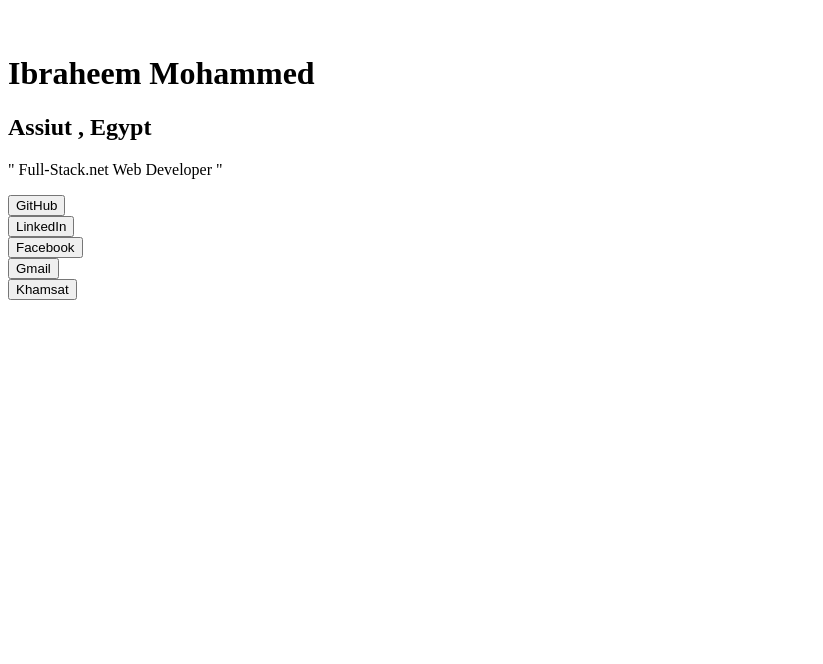
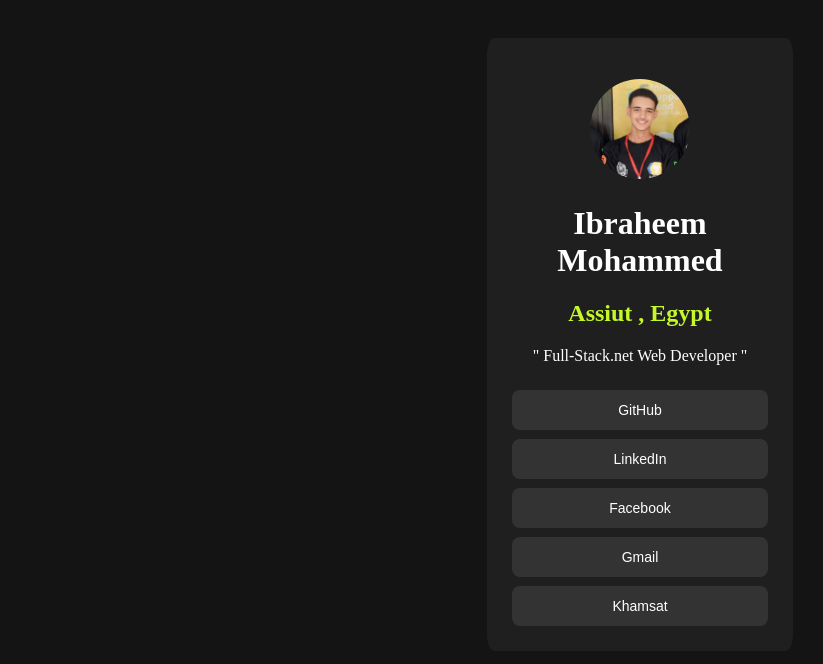
Before and after one commit to Ebn-Sultan/Social-Links-Profile, a plain HTML site: page indexes/index.html in a window 1280 px wide. Shown: the whole page, without its empty margins (0-823 px from the left). Drawn offline with Linux system fonts and the light colour scheme; the site is published under a folder, as on GitHub Pages, so addresses that start at the root find nothing.

Commit message:
Update index.html

```diff
--- a/indexes/index.html
+++ b/indexes/index.html
@@ -5,7 +5,7 @@
     <meta charset="UTF-8">
     <meta name="viewport" content="width=device-width, initial-scale=1.0">
     <meta name="description" content="Social Medi Links Profile">
-    <link rel="stylesheet" href="/Css/main.css">
+    <link rel="stylesheet" href="../Css/main.css">
     <title>Social Profile</title>
 </head>
 
@@ -14,7 +14,7 @@
     <div class="container">
 
         <figure>
-            <img src="/Image/1731258849271.jpg" alt="">
+            <img src="../Image/1731258849271.jpg" alt="">
         </figure>
 
         <div class="data">
```
